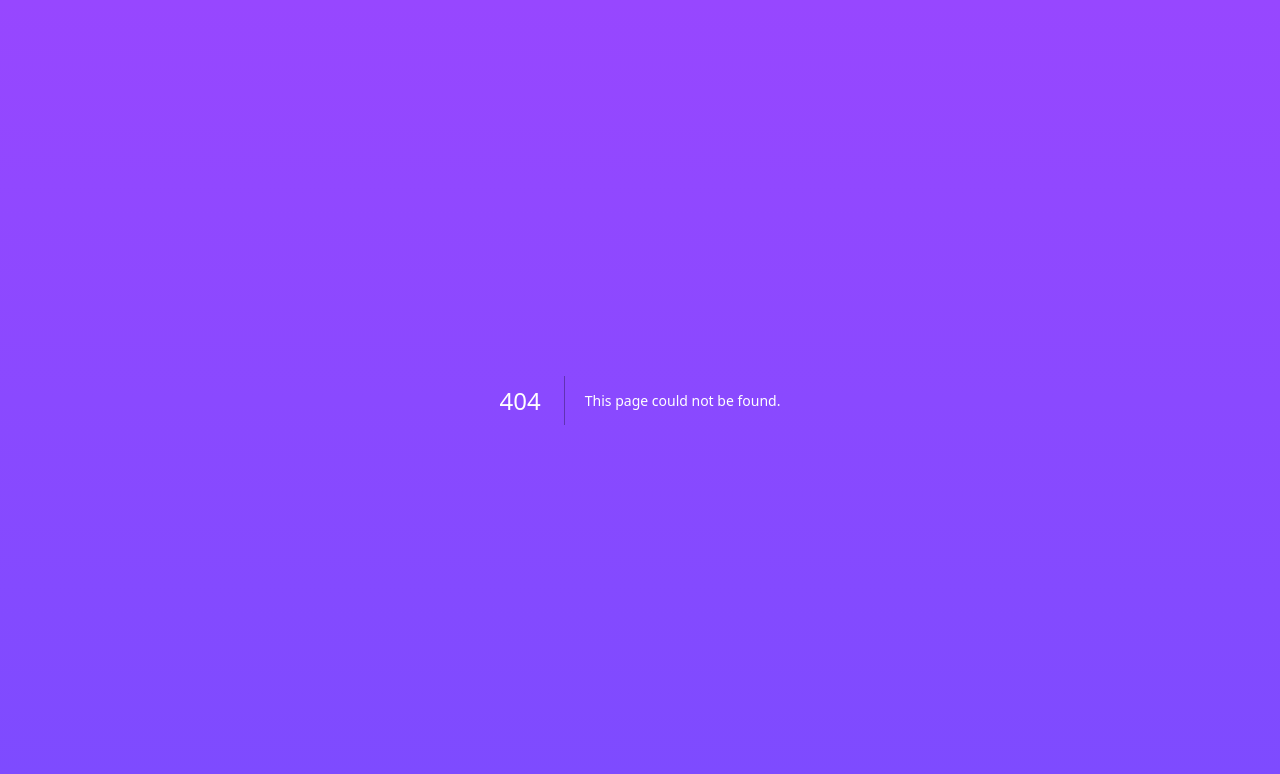
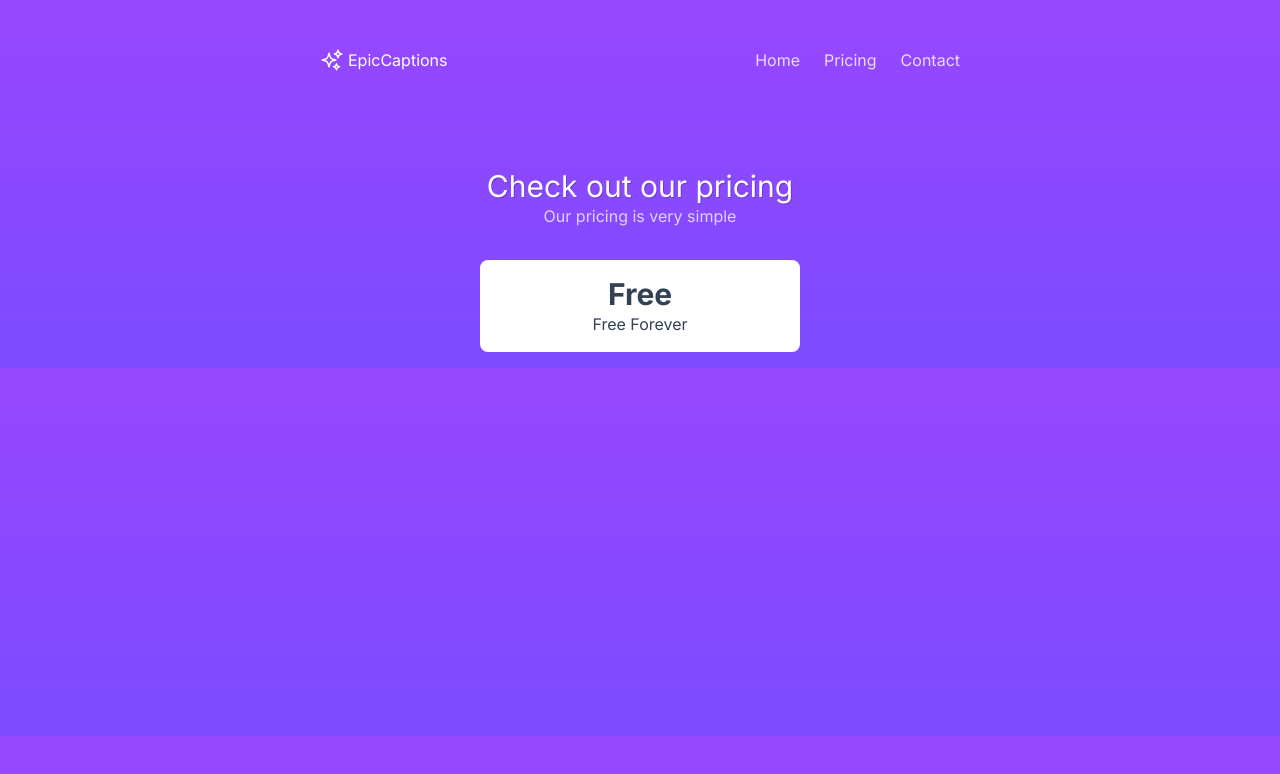
Before and after one commit to KennethSoriano/caption_generator, a Next.js app: page /pricing in a window 1280 px wide. Before the commit this address had no page. Shown: the top 774 px of the page. Built offline with nearby package versions, Linux system fonts and the light colour scheme.

Commit message:
home page

```diff
--- a/src/app/layout.js
+++ b/src/app/layout.js
@@ -1,5 +1,8 @@
 import { Inter } from 'next/font/google'
 import './globals.css'
+import SparklesIcon from '@/components/SparklesIcon'
+
+import Link from 'next/link'
 
 const inter = Inter({ subsets: ['latin'] })
 
@@ -12,7 +15,20 @@ export default function RootLayout({ children }) {
   return (
     <html lang="en">
       <body className={`${inter.className} bg-gradient-to-b from-bg-gradient-from to-bg-gradient-to text-white`}>
-        {children}
+        <main className="p-4 max-w-2xl mx-auto">
+        <header className="flex justify-between my-8">
+          <Link href="/" className="flex gap-1 ">
+            <SparklesIcon />
+            <span>EpicCaptions</span>
+          </Link>
+          <nav className="flex gap-6 text-white/80">
+            <Link href="/">Home</Link>
+            <Link href="/pricing">Pricing</Link>
+            <Link href="/mailto:contact">Contact</Link>
+          </nav>
+        </header>
+          {children}
+        </main>
       </body>
     </html>
   )
--- a/src/app/page.js
+++ b/src/app/page.js
@@ -1,40 +1,23 @@
+import DemoSection from "@/components/DemoSection";
+import PageHeaders from "@/components/PageHeaders";
 import SparklesIcon from "@/components/SparklesIcon";
+import UploadIcon from "@/components/UploadIcon";
 
 
 export default function Home() {
   return (
-    <main className="p-4 max-w-2xl mx-auto">
-      <header className="flex justify-between my-8">
-        <a href="" className="flex gap-1 ">
-          EpicCaptions
-        <span>EpicCaptions</span>
-        </a>
-        <nav className="flex gap-6 text-white/80">
-          <a href="">Home</a>
-          <a href="">Pricing</a>
-          <a href="">Contact</a>
-        </nav>
-      </header>
-      <div className="text-center mt-24">
-        <h1 className="text-3xl" style={{textShadow: '1px 1px 0 rgba(0,0,0,.3'}}>
-          Add captions to your videos
-        </h1>
-        <h2 className="text-white/75">
-          Just upload your video and we will do the rest.
-        </h2>
-      </div>
+    <>
+      <PageHeaders
+        h1Text={'Add captions to your videos'}
+        h2Tect={'Just Upload your video and we will do the rest'}
+      />
       <div className="text-center">
         <button className="bg-green-600 py-2 px-6 rounded-full inline-flex gap-2 border-2 border-purple-700/50">
+          <UploadIcon />
           Choose File
         </button>
       </div>
-      <div className="flex justify-around mt-12 items-center">
-        <div className="bg-gray-800/50 w-[240px] h-[480px] rounded-xl"></div>
-        <div>
-          <SparklesIcon />
-        </div>
-        <div className="bg-gray-800/50 w-[240px] h-[480px] rounded-xl"></div>
-      </div>
-    </main>
+      <DemoSection />
+    </>
   )
 }
--- /dev/null
+++ b/src/app/pricing/page.js
@@ -0,0 +1,19 @@
+import PageHeaders from '@/components/PageHeaders'
+import React from 'react'
+
+const page = () => {
+  return (
+    <div>
+        <PageHeaders
+            h1Text={'Check out our pricing'}
+            h2Text={'Our pricing is very simple'}
+        />
+        <div className="bg-white text-slate-700 rounded-lg max-w-xs mx-auto p-4 text-center">
+            <h3 className='font-bold text-3xl'>Free</h3>
+            <h4>Free Forever</h4>
+        </div>
+    </div>
+  )
+}
+
+export default page
--- /dev/null
+++ b/src/components/DemoSection.js
@@ -0,0 +1,17 @@
+import SparklesIcon from "@/components/SparklesIcon";
+
+export default function DemoSection() {
+  return (
+    <section className="flex justify-around mt-8 sm:mt-12 items-center">
+      <div className="hidden sm:block bg-gray-800/50 w-[240px] rounded-xl overflow-hidden">
+        <video src="https://dawid-epic-captions.s3.us-east-1.amazonaws.com/without-captions.mp4" preload muted autoPlay loop></video>
+      </div>
+      <div className="hidden sm:block">
+        <SparklesIcon />
+      </div>
+      <div className="bg-gray-800/50 w-[240px] rounded-xl overflow-hidden">
+        <video src="https://dawid-epic-captions.s3.us-east-1.amazonaws.com/with-captions.mp4" preload muted autoPlay loop></video>
+      </div>
+    </section>
+  );
+}
--- /dev/null
+++ b/src/components/PageHeaders.js
@@ -0,0 +1,15 @@
+export default function PageHeaders({
+    h1Text = 'Hello',
+    h2Text = 'Subheader',
+  }) {
+    return (
+      <section className="text-center mt-12 sm:mt-24 mb-4 sm:mb-8">
+        <h1 className="text-xl sm:text-3xl" style={{textShadow: '1px 1px 0 rgba(0,0,0,.2)'}}>
+          {h1Text}
+        </h1>
+        <h2 className="text-white/75 text-sm sm:text-base">
+          {h2Text}
+        </h2>
+      </section>
+    );
+  }
--- /dev/null
+++ b/src/components/UploadIcon.js
@@ -0,0 +1,7 @@
+export default function UploadIcon({className = "w-6 h-6"}) {
+    return (
+      <svg xmlns="http://www.w3.org/2000/svg" fill="none" viewBox="0 0 24 24" strokeWidth={1.5} stroke="currentColor" className={className}>
+        <path strokeLinecap="round" strokeLinejoin="round" d="M12 16.5V9.75m0 0l3 3m-3-3l-3 3M6.75 19.5a4.5 4.5 0 01-1.41-8.775 5.25 5.25 0 0110.233-2.33 3 3 0 013.758 3.848A3.752 3.752 0 0118 19.5H6.75z" />
+      </svg>
+    );
+  }
```
